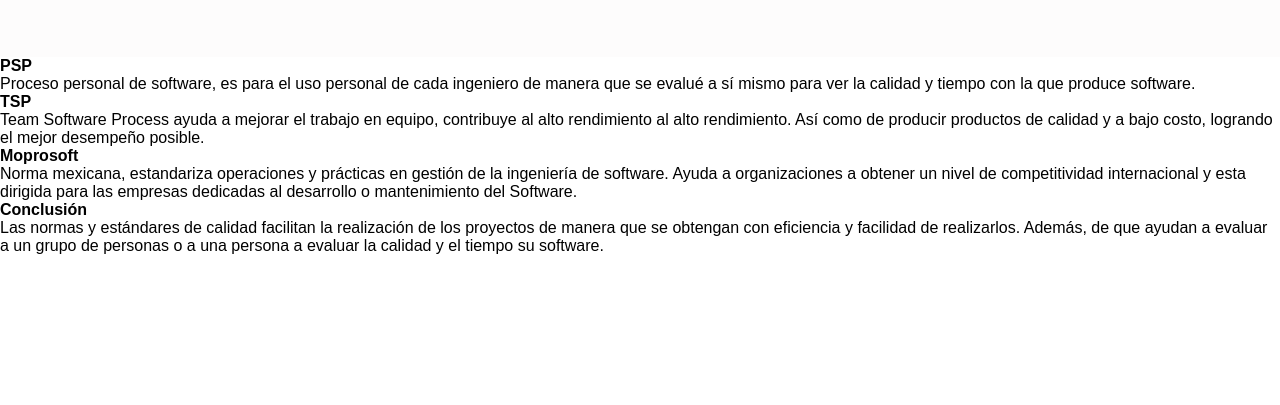
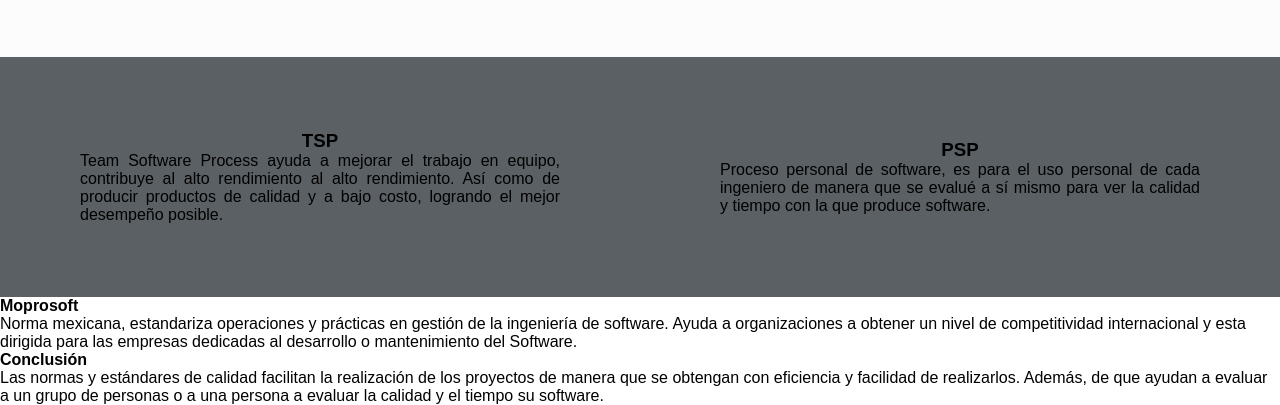
Before and after one commit to Mari293/Landing-Page, a plain HTML site: page index.html in a window 1280 px wide. Shown: the part 1977-2382 px from the top of the page. Before the commit the page ends 2232 px from the top, so only its background shows below. Drawn offline with Linux system fonts and the light colour scheme.

Commit message:
Se da diseños a dos modelos

```diff
--- a/css/style.css
+++ b/css/style.css
@@ -22,4 +22,8 @@
 .section4{display: flex; width: 100%;justify-content:space-evenly; align-content: center;height: 20em;align-items: center;}
 #CMMI{display:flex;flex-direction: column;  justify-content: center;justify-items: center;  max-width: 40em; text-align: justify;}
 
-.section5{background-color: #e4e2e21a;;display: flex; width: 100%;justify-content:space-evenly; align-content: center;height: 15em;align-items: center;}
+.section5{background-color: #e4e2e21a;display: flex; width: 100%;justify-content:space-evenly; align-content: center;height: 15em;align-items: center;}
+
+.section6{ background-color:#5B6064;display: grid; grid-template-columns:50% 50%; width: 100%; align-content: center;height: 15em;align-items: center;justify-items: center;}
+.section6 img {grid-row: 1/2; grid-column: 1/3;}
+.modelos6{display:grid;justify-items: center; max-width: 30em; text-align: justify;}
--- a/index.html
+++ b/index.html
@@ -96,13 +96,18 @@
             <p>Mejora el trabajo en equipo para procesos software, promoviendo la creatividad, el desarrollo y la integración, compartir y aplicar los avances en la tecnología de la información.</p>
         </div>
     </section>
-    <section>
-        <h4>PSP</h4>
-        <p>Proceso personal de software, es para el uso personal de cada ingeniero de manera que se evalué a sí mismo para ver la calidad y tiempo con la que produce software.</p>
+    <section class="section6">
+        <div class="modelos6">
+            <h3>TSP</h3>
+            <p>Team Software Process ayuda a mejorar el trabajo en equipo, contribuye al alto rendimiento al alto rendimiento. Así como de producir productos de calidad y a bajo costo, logrando el mejor desempeño posible.</p>
+        </div>
+        <div class="modelos6">
+            <h3>PSP</h3>
+            <p>Proceso personal de software, es para el uso personal de cada ingeniero de manera que se evalué a sí mismo para ver la calidad y tiempo con la que produce software.</p>
+        </div>
     </section>
     <section>
-        <h4>TSP</h4>
-        <p>Team Software Process ayuda a mejorar el trabajo en equipo, contribuye al alto rendimiento al alto rendimiento. Así como de producir productos de calidad y a bajo costo, logrando el mejor desempeño posible.</p>
+
     </section>
     <section>
         <h4>Moprosoft</h4>
```
